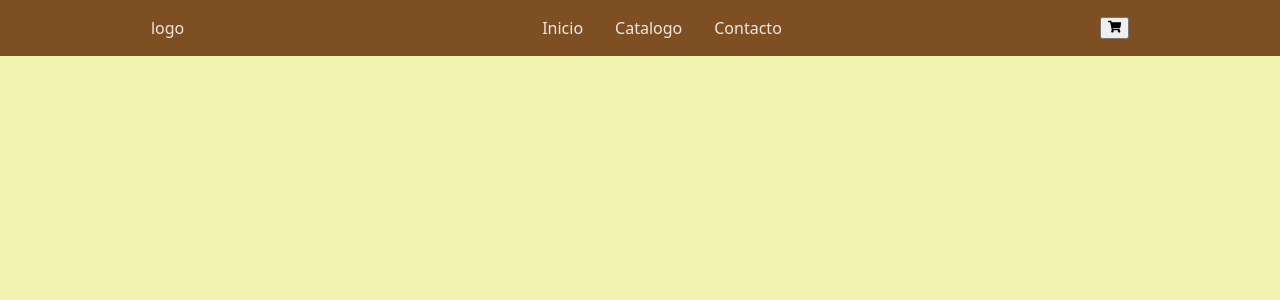
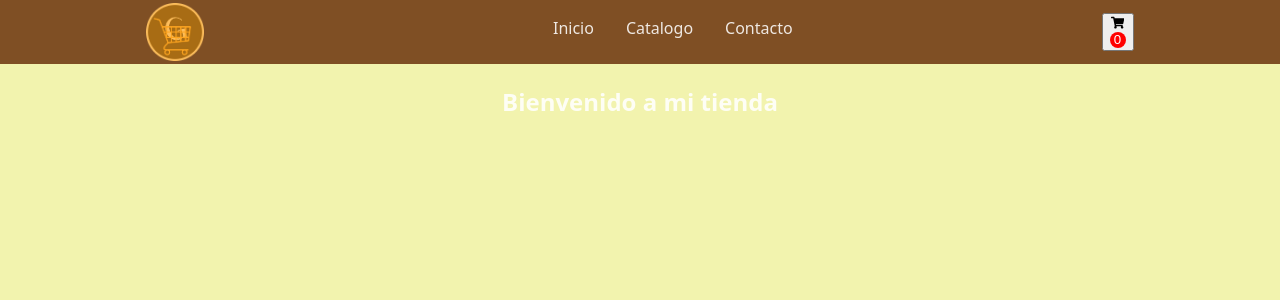
Before and after one commit to GiulianoGreco03/EcommerceCoderHouse, a React (Vite) app: page / in a window 1280 px wide. Shown: the top 300 px of the page. Built offline with nearby package versions, Linux system fonts and the light colour scheme.

Commit message:
CreaTuLanding1+Greco

```diff
--- a/src/App.jsx
+++ b/src/App.jsx
@@ -1,11 +1,13 @@
 import NavBar from './components/NavBar/NavBar'
 import './App.css'
+import ItemListConteiner from './components/ItemListContainer/ItemListConteiner'
 
 function App() {
 
   return (
     <>
       <NavBar></NavBar>
+      <ItemListConteiner message="Bienvenido a mi tienda"></ItemListConteiner>
     </>
   )
 }
--- a/src/components/CartWidget/CartWidget.css
+++ b/src/components/CartWidget/CartWidget.css
@@ -0,0 +1,7 @@
+.cartCounter{
+    color: white;
+    background-color: red;
+    border-radius: 50%;
+    height: 1rem;
+    width: 1rem;
+}
--- a/src/components/CartWidget/CartWidget.jsx
+++ b/src/components/CartWidget/CartWidget.jsx
@@ -1,13 +1,18 @@
+import { useState } from 'react';
 import './CartWidget.css'
 import { FaShoppingCart } from "react-icons/fa";
 
 function CartWidget() {
 
+    const [counter] = useState(0);
+
   return (
     <>
-      <button>
+      <button className='cartButton'>
         <FaShoppingCart></FaShoppingCart>
+        <div className='cartCounter'>{counter}</div>
       </button>
+
     </>
   )
 }
--- a/src/components/ItemListContainer/ItemListConteiner.jsx
+++ b/src/components/ItemListContainer/ItemListConteiner.jsx
@@ -1,10 +1,10 @@
 import './ItemListConteiner.css'
 
-function ItemListConteiner(){
+function ItemListConteiner(props){
     return(
         <>
         <section>
-
+            <h2>{props.message}</h2>
         </section>
         </>
     )
--- a/src/components/NavBar/NavBar.css
+++ b/src/components/NavBar/NavBar.css
@@ -4,11 +4,18 @@
     justify-content: space-around;
     background-color: var(--primary-color);
     margin: 0;
+    height: 4rem;
 }
 
-.enlaces{
+.links{
     display: flex;
     margin: 0;
+    height: 100%;
+
+}
+
+.logo{
+    max-height: 90%;
 
 }
 
--- a/src/components/NavBar/NavBar.jsx
+++ b/src/components/NavBar/NavBar.jsx
@@ -1,12 +1,13 @@
 import CartWidget from '../CartWidget/CartWidget'
+import logo from '/src/assets/logo.png'
 import './NavBar.css'
 
 function NavBar() {
 
   return (
     <nav className='navbar'>
-        <div className='logo'>logo</div>
-        <ul className='enlaces'>
+        <img src={logo} className='logo'></img>
+        <ul className='links'>
             <li>Inicio</li>
             <li>Catalogo</li>
             <li>Contacto</li>
--- a/src/index.css
+++ b/src/index.css
@@ -15,8 +15,10 @@
   --primary-color: #7F4F24;
   --secondary-color: #F2F3AE;
   --terciary-color: #86BBD8;
-  --hover-color: #AF6C31;
+  --hover-color: #c7742b;
   --text-color: #3E4E50;
+
+
 
 }
 
```
Also changed, not shown: src/assets/logo.png (added).
